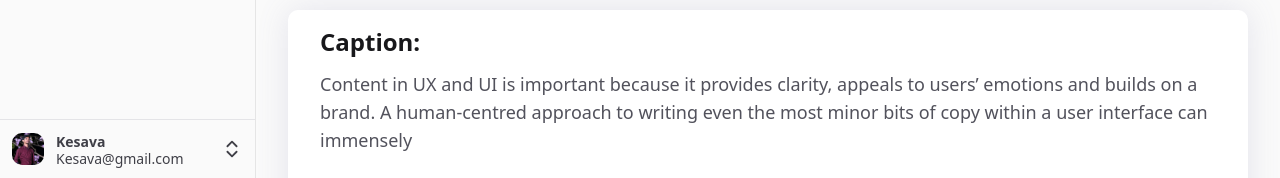
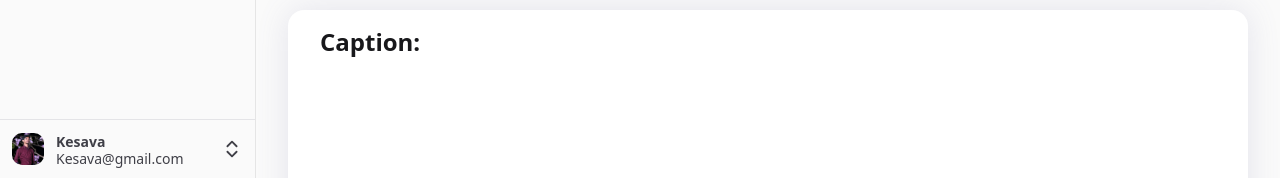
Before and after one commit to suryavamsi1729/TZ_Expo_FrontEnd, a React (Vite) app: page /webcam in a window 1280 px wide. Shown: the part 622-800 px from the top of the page. Built offline with nearby package versions, Linux system fonts and the light colour scheme; no server answers.

Commit message:
new changes

```diff
--- a/src/components/Webcam.jsx
+++ b/src/components/Webcam.jsx
@@ -109,28 +109,8 @@ const WebcamRecorder = () => {
         </div>
       </div>
     </div>
-    <div className="w-full h-auto px-4 py-6">
-      <Typewriter className={" w-full h-auto text-lg  text-zinc-600 text-wrap"} speed={25} text="Content in UX and UI is important because it provides clarity, appeals to users’ emotions and builds on a brand. A human-centred approach to writing even the most minor bits of copy within a user interface can immensely change the user experience.
-
-The copy within an interface can show users a brand’s purpose, make the user feel understood and intuitively show users how to interact with it. Even in just a few words, content designers are telling a compelling, all-inclusive story. Storytelling is an important approach to UX design, which we cover here in more detail.
-
-Content design clarifies navigation and bridges the gaps between context and visual design. For example, if someone gave you a road sign with no words, could you tell them what it meant? More than 11% of people can’t. That’s where good content comes in. A stop sign with the word “STOP” on it is much more effective than a red octagon alone.
-
-Content provides direction or persuades a user to perform a specific action. While the visual design might lure someone in, product teams can use content design to persuade a user. Calls to action can convince a user to perform a specific action, like buying a product or service. Content conveys value and makes the big picture clear.
-
-Content can also be used as another layer of design. Aligning their copy with a brand’s identity helps content designers add personality, show a brand’s value and strengthen a brand’s authenticity. All of these factors are what make a brand stand out from the crowd.
-
-Content designers are tasked with transforming a brand and style guide into a lexicon that conveys an entire brand. By using specific words and writing styles consistently, UX writers enhance brand trust and compel users in the most subtle ways. Content in UX and UI is important because it provides clarity, appeals to users’ emotions and builds on a brand. A human-centred approach to writing even the most minor bits of copy within a user interface can immensely change the user experience.
-
-The copy within an interface can show users a brand’s purpose, make the user feel understood and intuitively show users how to interact with it. Even in just a few words, content designers are telling a compelling, all-inclusive story. Storytelling is an important approach to UX design, which we cover here in more detail.
-
-Content design clarifies navigation and bridges the gaps between context and visual design. For example, if someone gave you a road sign with no words, could you tell them what it meant? More than 11% of people can’t. That’s where good content comes in. A stop sign with the word “STOP” on it is much more effective than a red octagon alone.
-
-Content provides direction or persuades a user to perform a specific action. While the visual design might lure someone in, product teams can use content design to persuade a user. Calls to action can convince a user to perform a specific action, like buying a product or service. Content conveys value and makes the big picture clear.
-
-Content can also be used as another layer of design. Aligning their copy with a brand’s identity helps content designers add personality, show a brand’s value and strengthen a brand’s authenticity. All of these factors are what make a brand stand out from the crowd.
-
-Content designers are tasked with transforming a brand and style guide into a lexicon that conveys an entire brand. By using specific words and writing styles consistently, UX writers enhance brand trust and compel users in the most subtle ways."/>
+      <div className="w-full h-auto px-4 py-6">
+          <Typewriter className={" w-full h-auto text-lg  text-zinc-600 text-wrap"} speed={25} text=""/>
       </div>
     </div>
   );
--- a/src/hooks/useTypeWriter.jsx
+++ b/src/hooks/useTypeWriter.jsx
@@ -31,7 +31,7 @@ const Typewriter = ({ text, speed = 100,className }) => {
     }, [displayText]);
 
   return(
-        <div className='w-full h-auto bg-white commonShadow rounded-lg flex flex-col justify-center items-start gap-3 py-4 px-1 '>
+        <div className='w-full h-auto bg-white commonShadow rounded-2xl flex flex-col justify-center items-start gap-3 py-4 px-1 '>
           <h1 className='text-2xl font-semibold text-zinc-900 px-7'>Caption:</h1>
           <div ref={containerRef} className='scroll-container typingConatiner w-full h-[320px] overflow-scroll px-7  '>
             <p className={cn("text-zinc-700",className)}>{displayText}</p>
```
